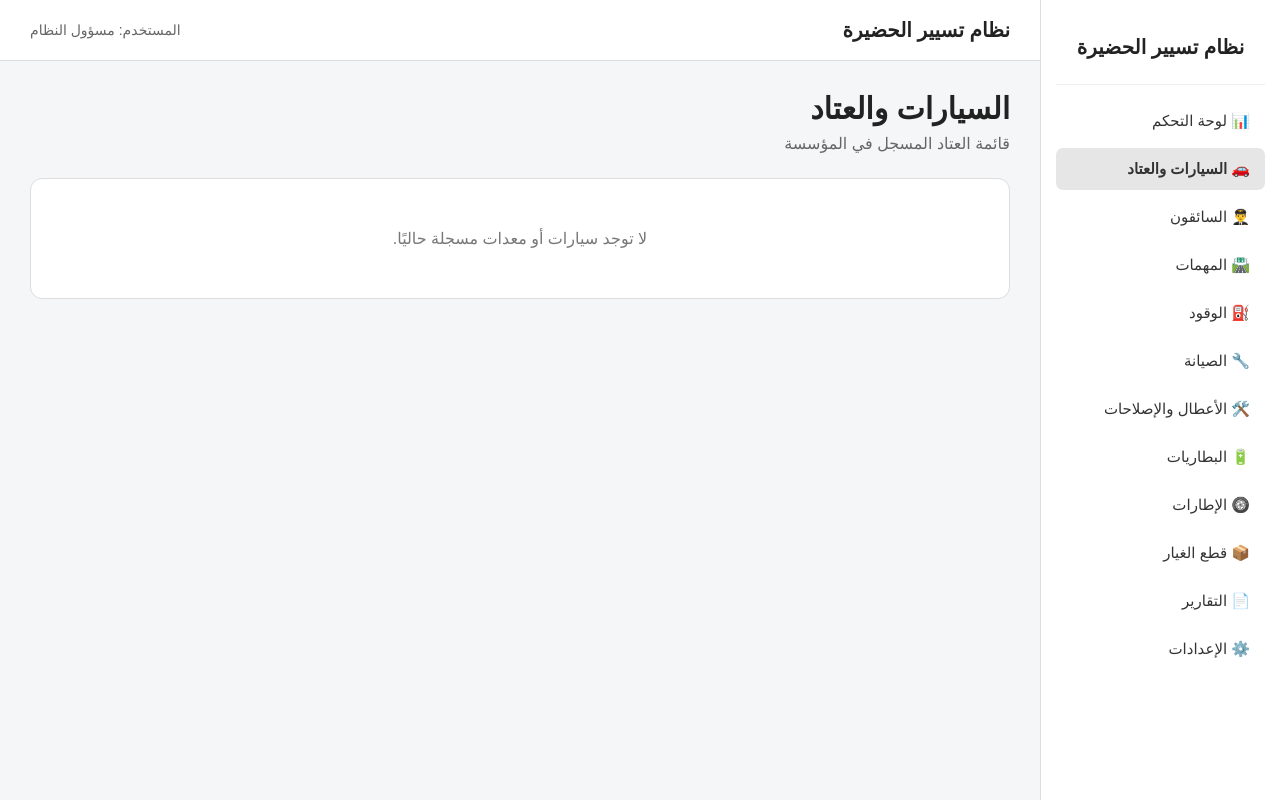
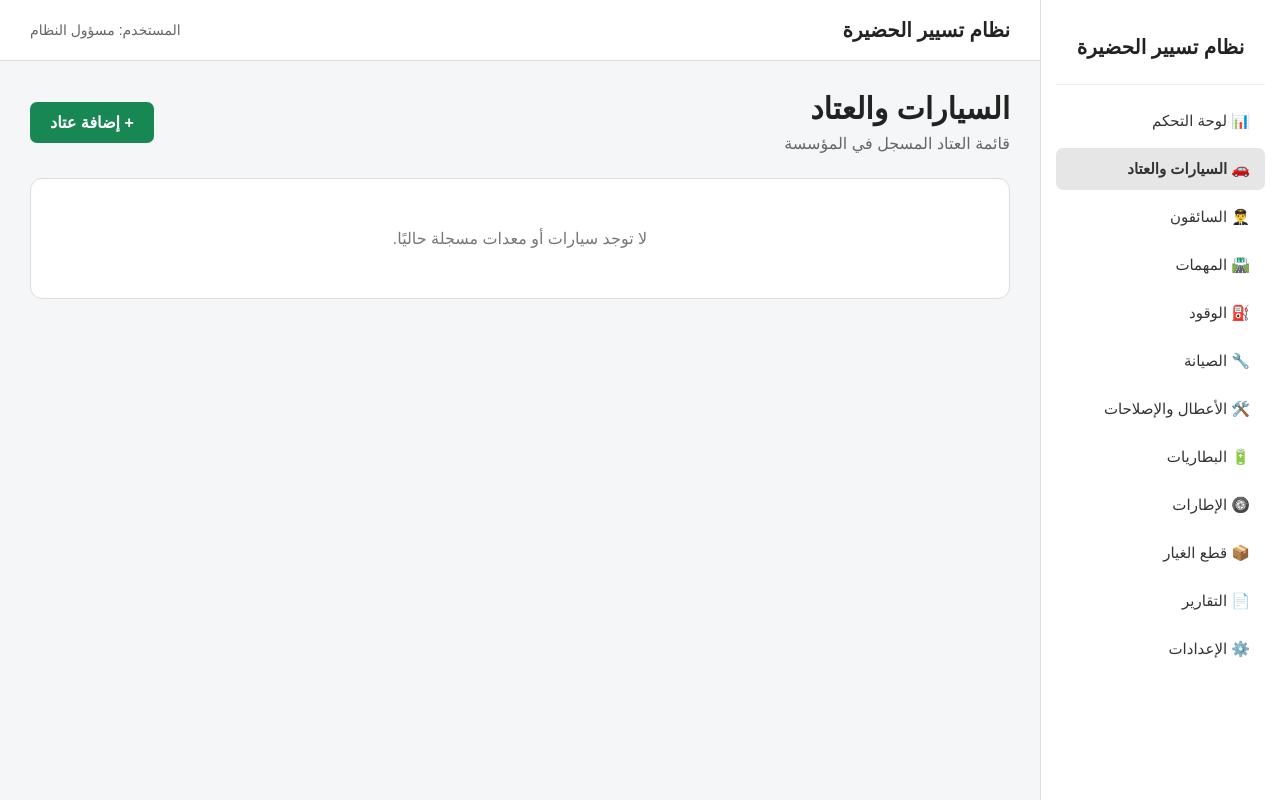
Before and after one commit to med-40/Fleet-Assets-Manager, a FastAPI app: page /equipment in a window 1280 px wide. Run offline with FastAPI, Linux system fonts and the light colour scheme.

Commit message:
Update equipment.html

```diff
--- a/templates/pages/equipment.html
+++ b/templates/pages/equipment.html
@@ -9,6 +9,9 @@
 <style>
 
     .page-header {
+        display: flex;
+        justify-content: space-between;
+        align-items: center;
         margin-bottom: 25px;
     }
 
@@ -20,6 +23,20 @@
     .page-header p {
         margin: 8px 0 0;
         color: #666;
+    }
+
+    .add-button {
+        display: inline-block;
+        padding: 11px 20px;
+        background: #198754;
+        color: white;
+        text-decoration: none;
+        border-radius: 7px;
+        font-weight: bold;
+    }
+
+    .add-button:hover {
+        background: #157347;
     }
 
     .table-container {
@@ -77,6 +94,8 @@
 
 <div class="page-header">
 
+    <div>
+
         <h1>
             السيارات والعتاد
         </h1>
@@ -84,6 +103,15 @@
         <p>
             قائمة العتاد المسجل في المؤسسة
         </p>
+
+    </div>
+
+    <a
+        href="/equipment/new"
+        class="add-button"
+    >
+        + إضافة عتاد
+    </a>
 
 </div>
 
@@ -121,9 +149,11 @@
             <tr>
 
                 <td>
-                    {{ equipment.equipment_type.name
-                       if equipment.equipment_type
-                       else "-" }}
+                    {% if equipment.equipment_type %}
+                        {{ equipment.equipment_type.name }}
+                    {% else %}
+                        -
+                    {% endif %}
                 </td>
 
                 <td>
@@ -147,11 +177,9 @@
                 </td>
 
                 <td>
-
                     <span class="status">
                         {{ equipment.status or "-" }}
                     </span>
-
                 </td>
 
                 <td>
@@ -159,8 +187,6 @@
                 </td>
 
                 <td>
-
-                    {% if equipment.workshop_transfers %}
 
                     {% set active_workshop = namespace(found=None) %}
 
@@ -186,17 +212,9 @@
 
                     {% endif %}
 
-                    {% else %}
-
-                        -
-
-                    {% endif %}
-
                 </td>
 
                 <td>
-
-                    {% if equipment.workshop_transfers %}
 
                     {% set active_document = namespace(value=None) %}
 
@@ -213,12 +231,6 @@
 
                     {{ active_document.value or "-" }}
 
-                    {% else %}
-
-                        -
-
-                    {% endif %}
-
                 </td>
 
             </tr>
@@ -232,7 +244,9 @@
     {% else %}
 
         <div class="empty">
+
             لا توجد سيارات أو معدات مسجلة حاليًا.
+
         </div>
 
     {% endif %}
```
Lines whose indentation alone changed are shown as unchanged.
